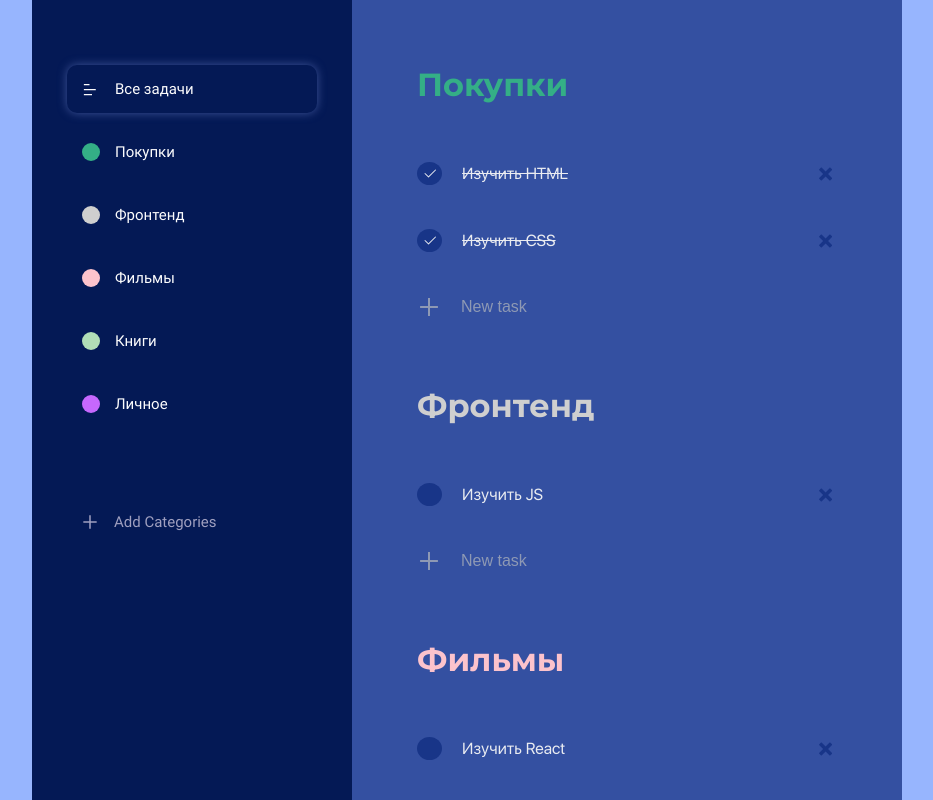
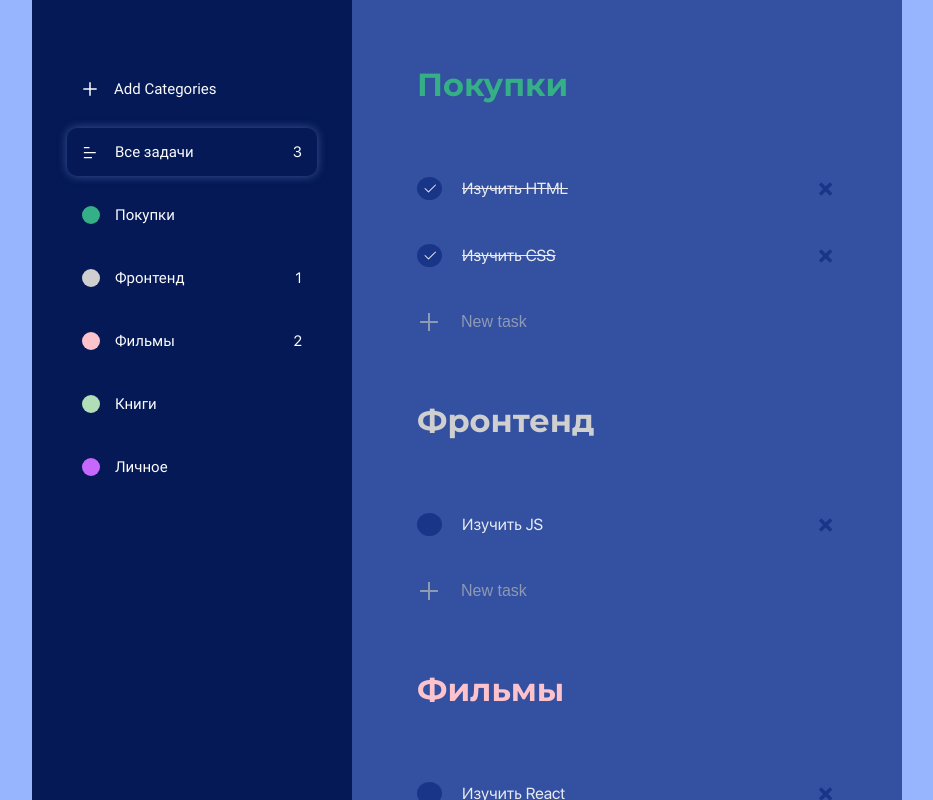
Before and after one commit to igarok88/react-todos, a React (Create React App) app: page / in a window 1280 px wide. Shown: the whole page, without its empty margins (173-1106 px from the left). Built offline with nearby package versions, Linux system fonts and the light colour scheme.

Commit message:
todo almost ready

```diff
--- a/src/App.js
+++ b/src/App.js
@@ -10,17 +10,28 @@ import "./App.scss";
 export default function App() {
   const [listId, setListId] = useState("all");
   const [categoryList, setCategoryList] = useState(DB.lists);
-
+  const [todoList, setTodoList] = useState(DB.tasks);
+  const [inputValue, setInputValue] = useState("");
   return (
     <div className="App">
       <Categories
+        todoList={todoList}
         categoryList={categoryList}
         setCategoryList={setCategoryList}
         colors={DB.colors}
         listId={listId}
         setListId={setListId}
+        inputValue={inputValue}
+        setInputValue={setInputValue}
       />
-      <Todo tasks={DB.tasks} categoryList={categoryList} listId={listId} />
+      <Todo
+        todoList={todoList}
+        setTodoList={setTodoList}
+        categoryList={categoryList}
+        setCategoryList={setCategoryList}
+        listId={listId}
+        setListId={setListId}
+      />
     </div>
   );
 }
--- a/src/components/Categories/AddCategories/AddCategories.js
+++ b/src/components/Categories/AddCategories/AddCategories.js
@@ -3,10 +3,15 @@ import { useState } from "react";
 import "./AddCategories.scss";
 import { MdOutlineClose } from "react-icons/md";
 
-export default function AddCategories({ colors, categoryList, addList }) {
+export default function AddCategories({
+  colors,
+  categoryList,
+  addList,
+  inputValue,
+  setInputValue,
+}) {
   const [showPopup, setShowPopup] = useState(false);
   const [colorId, setColorId] = useState(1);
-  const [inputValue, setinputValue] = useState("");
 
   const addСategory = () => {
     if (inputValue) {
@@ -21,7 +26,7 @@ export default function AddCategories({ colors, categoryList, addList }) {
     }
   };
   const closePopup = () => {
-    setinputValue("");
+    setInputValue("");
     setColorId(1);
     setShowPopup(false);
   };
@@ -42,7 +47,7 @@ export default function AddCategories({ colors, categoryList, addList }) {
           <>
             <div className="categories__add-popup-window">
               <input
-                onChange={(e) => setinputValue(e.target.value)}
+                onChange={(e) => setInputValue(e.target.value)}
                 value={inputValue}
                 type="text"
                 placeholder="Name categories"
--- a/src/components/Categories/AddCategories/AddCategories.scss
+++ b/src/components/Categories/AddCategories/AddCategories.scss
@@ -1,6 +1,6 @@
 .categories {
   &__add {
-    margin: 70px 0;
+    // margin: 70px 0;
     position: relative;
   }
   &__add-wrapper {
@@ -8,7 +8,7 @@
     margin: 15px;
     padding: 15px;
     padding-left: 14px;
-    margin-top: 30px;
+    // margin-top: 30px;
     display: flex;
     align-items: center;
     // position: relative;
@@ -29,9 +29,12 @@
     justify-content: center;
     font-size: 28px;
     transform: rotate(45deg);
+    color: #fcfcfd;
   }
 
   &__add-title {
+    color: #fcfcfd;
+
     width: 100%;
     font-size: 15px;
     font-family: "Roboto-Regular";
@@ -52,7 +55,7 @@
     z-index: 11;
     position: absolute;
     left: -2px;
-    top: -65px;
+    top: 60px;
     display: flex;
     // border: 2px solid #eaecf1;
     flex-direction: column;
--- a/src/components/Categories/Categories.js
+++ b/src/components/Categories/Categories.js
@@ -6,11 +6,14 @@ import AddCategories from "./AddCategories/AddCategories";
 import "./Categories.scss";
 
 export default function Categories({
+  todoList,
+  categoryList,
+  setCategoryList,
   colors,
   listId,
   setListId,
-  categoryList,
-  setCategoryList,
+  inputValue,
+  setInputValue,
 }) {
   const addList = (obj) => {
     setCategoryList(obj);
@@ -18,20 +21,31 @@ export default function Categories({
 
   return (
     <div className="categories">
+      {" "}
+      <AddCategories
+        addList={addList}
+        colors={colors}
+        categoryList={categoryList}
+        inputValue={inputValue}
+        setInputValue={setInputValue}
+      />
+      {categoryList && categoryList.length > 0 && (
         <CategoriesItem
+          todoList={todoList}
           id={"all"}
           name={"Все задачи"}
           setListId={setListId}
           activeClass={"all" === listId ? "active" : null}
           icon={<RiBarChartHorizontalLine />}
         />
-
+      )}
       {categoryList.map((list) => {
         list.color = colors.filter(
           (color) => color.id === list.colorId
         )[0].name;
         return (
           <CategoriesItem
+            todoList={todoList}
             key={list.id}
             id={list.id}
             name={list.name}
@@ -41,11 +55,6 @@ export default function Categories({
           />
         );
       })}
-      <AddCategories
-        addList={addList}
-        colors={colors}
-        categoryList={categoryList}
-      />
     </div>
   );
 }
--- a/src/components/Categories/CategoriesItem/CategoriesItem.js
+++ b/src/components/Categories/CategoriesItem/CategoriesItem.js
@@ -1,6 +1,7 @@
 import "./CategoriesItem.scss";
 
 export default function CategoriesItem({
+  todoList,
   icon,
   id,
   name,
@@ -13,15 +14,35 @@ export default function CategoriesItem({
     categoriesItemClasses.push(activeClass);
   }
 
+  const allNotCheckedTaks = todoList.filter(
+    (todo) => todo.isChecked === false
+  ).length;
+
+  const allNotCheckedTaksCategory = todoList.filter(
+    (todo) => todo.listId === id && todo.isChecked === false
+  ).length;
+
   return (
     <div
       className={categoriesItemClasses.join(" ")}
       onClick={() => setListId(id)}
     >
-      <div className={`categories__icon bg--${colorCircle}`}>
-        {icon && icon}
+      <div className="categories__title">
+        <div className={`categories__icon bg--${colorCircle}`}>
+          {icon && icon}
+        </div>
+        <div className="categories__name">{name}</div>
       </div>
-      <div className="categories__name">{name}</div>
+
+      <div className="categories__count">
+        {id === "all"
+          ? allNotCheckedTaks
+            ? allNotCheckedTaks
+            : null
+          : allNotCheckedTaksCategory
+          ? allNotCheckedTaksCategory
+          : null}
+      </div>
     </div>
   );
 }
--- a/src/components/Categories/CategoriesItem/CategoriesItem.scss
+++ b/src/components/Categories/CategoriesItem/CategoriesItem.scss
@@ -4,6 +4,7 @@
     margin: 15px;
     padding: 15px;
     display: flex;
+    justify-content: space-between;
     align-items: center;
     border-radius: 10px;
     transition: box-shadow 0.7s ease;
@@ -14,6 +15,9 @@
       box-shadow: 0px 0px 40px 0px #3e5497;
     }
   }
+  &__title {
+    display: flex;
+  }
   &__icon {
     width: 18px;
     height: 18px;
@@ -23,10 +27,16 @@
     align-items: center;
   }
   &__name {
+    font-size: 15px;
+
     font-family: "Roboto-Regular";
   }
 
   &__name.checked {
     text-decoration: underline;
   }
+  &__count {
+    margin-left: 15px;
+    align-self: flex-end;
+  }
 }
--- a/src/components/Todo/AddTask/AddTask.js
+++ b/src/components/Todo/AddTask/AddTask.js
@@ -6,6 +6,7 @@ import "./AddTask.scss";
 export default function AddTask({ setTodoList, listId }) {
   const [description, setDescription] = useState("");
   const addTask = (description) => {
+    if (description) {
       setTodoList((prev) => [
         ...prev,
         {
@@ -16,6 +17,7 @@ export default function AddTask({ setTodoList, listId }) {
         },
       ]);
       setDescription("");
+    }
   };
 
   return (
--- a/src/components/Todo/Task/Task.scss
+++ b/src/components/Todo/Task/Task.scss
@@ -40,7 +40,7 @@
     cursor: pointer;
     color: #183588;
     margin: 5px;
-    transition: color, 0.7s ease;
+    transition: color 0.7s ease;
     &:hover {
       color: lighten($color: #183588, $amount: 70);
     }
--- a/src/components/Todo/Todo.js
+++ b/src/components/Todo/Todo.js
@@ -1,11 +1,21 @@
-import { useState, useEffect } from "react";
+import { useRef } from "react";
+
+import { VscEdit } from "react-icons/vsc";
+import { ImCross } from "react-icons/im";
+
 import AddTask from "./AddTask/AddTask";
 import Task from "./Task/Task";
-
 import "./Todo.scss";
 
-export default function Todo({ tasks, categoryList, listId }) {
-  const [todoList, setTodoList] = useState(tasks);
+export default function Todo({
+  todoList,
+  setTodoList,
+  categoryList,
+  setCategoryList,
+  listId,
+  setListId,
+}) {
+  const categoryNameRef = useRef(null);
 
   const checkedTask = (id) => {
     const copy = [...todoList];
@@ -20,16 +30,46 @@ export default function Todo({ tasks, categoryList, listId }) {
     setTodoList(newTodoList);
   };
 
+  const editCategory = (categoryDomElement) => {
+    const copy = [...categoryList];
+    copy.map((category) => {
+      if (category.id === +categoryDomElement.id) {
+        category.name = categoryDomElement.innerText;
+      }
+      return category;
+    });
+    setCategoryList(copy);
+  };
+
+  const deleteCategory = (id) => {
+    const copyTodoList = [...todoList];
+    const newTodoList = copyTodoList.filter((todo) => todo.listId !== id);
+    setTodoList(newTodoList);
+
+    const copyCategoryList = [...categoryList];
+    const newCategoryList = copyCategoryList.filter(
+      (category) => category.id !== id
+    );
+    setCategoryList(newCategoryList);
+    setListId("all");
+  };
+
   return (
     <div className="todo">
+      {categoryList && categoryList.length > 0 ? (
+        <>
           {"all" === listId ? (
             <>
               {categoryList.map((category) => {
                 return (
                   <div key={category.id}>
-                <h2 className={`todo__category-title color--${category.color}`}>
+                    <div className="todo__category-title-wrapper">
+                      <h2
+                        className={`todo__category-title color--${category.color}`}
+                      >
                         {category.name}
                       </h2>
+                    </div>
                     {todoList.map((todo) => {
                       return (
                         category.id === todo.listId && (
@@ -40,10 +80,12 @@ export default function Todo({ tasks, categoryList, listId }) {
                             id={todo.id}
                             description={todo.description}
                             isChecked={todo.isChecked}
+                            todoList={todoList}
+                            setTodoList={setTodoList}
                           />
                         )
                       );
-                })}{" "}
+                    })}
                     <AddTask setTodoList={setTodoList} listId={category.id} />
                   </div>
                 );
@@ -52,21 +94,40 @@ export default function Todo({ tasks, categoryList, listId }) {
           ) : (
             <>
               {categoryList.map((category) => {
-            console.log(categoryList);
                 return (
                   category.id === listId && (
+                    <div
+                      className="todo__category-title-wrapper"
+                      key={Math.round()}
+                    >
                       <h2
+                        id={category.id}
+                        ref={categoryNameRef}
+                        onBlur={() => editCategory(categoryNameRef.current)}
+                        contentEditable
+                        suppressContentEditableWarning={true}
                         key={category.id}
                         className={`todo__category-title color--${category.color}`}
                       >
                         {category.name}
                       </h2>
+                      <div className="todo__category-btns">
+                        <VscEdit
+                          className="todo__category-edit"
+                          onClick={() => categoryNameRef.current.focus()}
+                        />
+                        <ImCross
+                          className="todo__category-delete-btn"
+                          onClick={() => deleteCategory(category.id)}
+                        />
+                      </div>
+                    </div>
                   )
                 );
               })}
               {todoList.map((todo) => {
                 return (
-              <>
+                  <div key={Math.random()}>
                     {todo.listId === listId && (
                       <Task
                         removeTask={removeTask}
@@ -75,14 +136,20 @@ export default function Todo({ tasks, categoryList, listId }) {
                         id={todo.id}
                         description={todo.description}
                         isChecked={todo.isChecked}
+                        todoList={todoList}
+                        setTodoList={setTodoList}
                       />
                     )}
-              </>
+                  </div>
                 );
               })}
               <AddTask setTodoList={setTodoList} listId={listId} />
             </>
           )}
+        </>
+      ) : (
+        <h2 className="todo__no-tasks">Задачи отсутствуют</h2>
+      )}
     </div>
   );
 }
--- a/src/components/Todo/Todo.scss
+++ b/src/components/Todo/Todo.scss
@@ -5,12 +5,46 @@
   background-color: #3450a1;
   // border-radius: 20px;
   // margin: 10px;
-  &__category-title {
-    color: #fff;
+  &__category-title-wrapper {
+    font-size: 22px;
     padding: 15px;
     margin: 15px;
+    color: #eaecf1;
+    display: flex;
+    align-items: center;
+    justify-content: space-between;
+  }
+  &__category-title {
     margin-bottom: 25px;
     font-size: 32px;
     font-family: "Montserrat-Bold", serif;
   }
+  &__category-btns {
+    display: flex;
+    color: #183588;
+  }
+  &__category-edit {
+    cursor: pointer;
+    margin: 20px;
+    margin-top: 0px;
+    transition: color 0.7s ease;
+    &:hover {
+      color: #eaecf1;
+    }
+  }
+  &__category-delete-btn {
+    transition: color 0.7s ease;
+    cursor: pointer;
+    &:hover {
+      color: #eaecf1;
+    }
+  }
+  &__no-tasks {
+    font-size: 32px;
+    padding: 15px;
+    margin: 15px;
+    color: #eaecf1;
+    font-family: "Montserrat-Bold", serif;
+    // text-align: center;
+  }
 }
```
Also changed, not shown: src/components/Todo/Task/Task.js (+28 -1 lines). Lines whose indentation alone changed are shown as unchanged.
